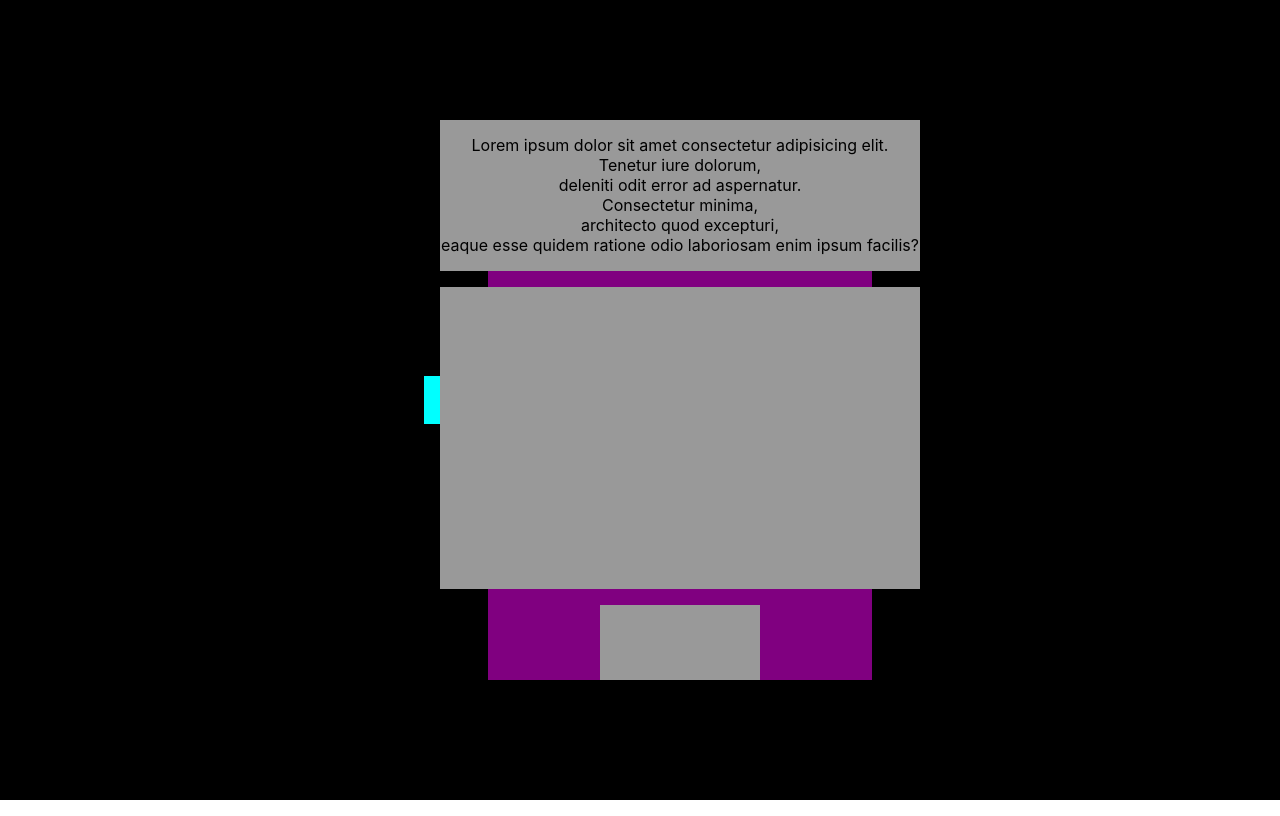
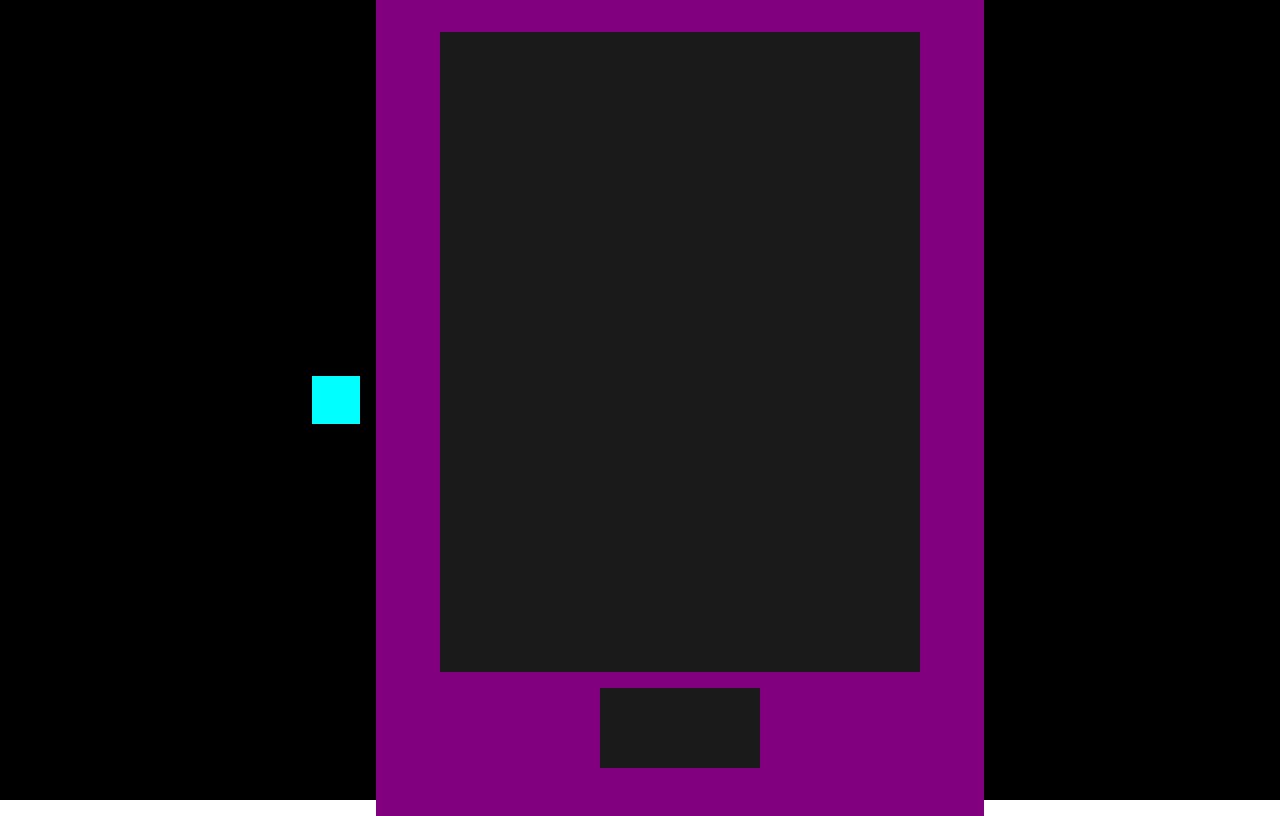
Before and after one commit to suku60/frontend-project-6, a React (Create React App) app: page / in a window 1280 px wide. Built offline with nearby package versions, Linux system fonts and the light colour scheme.

Commit message:
Login and register deleted as components; we're going to make login and register as two different boxes inside of home itself.

```diff
--- a/src/Components/HomeMemes/HomeMemes.css
+++ /dev/null
@@ -1,15 +0,0 @@
-@import url('../../CSS/main.css');
-
-.component_box {
-
-    height: 30em;
-    width: 15em;
-
-    display: flex;
-    flex-direction: column;
-    justify-content: center;
-    align-items: center;
-
-    background-color: aqua;
-
-}
--- a/src/Components/Login/Login.css
+++ /dev/null
@@ -1,71 +0,0 @@
-@import url('../../CSS/main.css');
-
-.component_box {
-
-    height: 70vh;
-    width: 30vw;
-
-    display: flex;
-    flex-direction: column;
-    justify-content: center;
-    align-items: center;
-
-    background-color: var(--color-light-3);
-
-}
-
-.login_message {
-
-    height: 10em;
-    width: 30em;
-
-    display: flex;
-    flex-direction: column;
-    justify-content: center;
-    align-items: center;
-
-    background-color: var(--color-dark-3);
-
-}
-.login_inputs {
-
-    margin-top: 1em;
-
-    height: 20em;
-    width: 30em;
-
-    display: flex;
-    flex-direction: column;
-    justify-content: center;
-    align-items: center;
-
-    background-color: var(--color-dark-3);
-
-
-}
-.login_button {
-
-    margin-top: 1em;
-
-    height: 5em;
-    width: 10em;
-
-    display: flex;
-    flex-direction: column;
-    justify-content: center;
-    align-items: center;
-
-    background-color: var(--color-dark-3);
-
-    transition: var(--transition-1);
-
-    cursor: pointer;
-
-}
-
-.login_button:hover {
-
-    background-color: var(--color-dark-2);
-
-    transition: var(--transition-1);
-}
--- a/src/Components/Login/Login.jsx
+++ /dev/null
@@ -1,25 +0,0 @@
-import React from 'react';
-import './Login.css';
-
-const Login = () => {
-    return (
-       <div className='component_box'>
-
-           <div className="login_message">
-               Lorem ipsum dolor sit amet consectetur adipisicing elit. <br/>
-               Tenetur iure dolorum, <br/>
-               deleniti odit error ad aspernatur. <br/>
-               Consectetur minima, <br/>
-               architecto quod excepturi, <br/>
-               eaque esse quidem ratione odio laboriosam enim ipsum facilis?<br/>
-           </div>
-
-           <div className="login_inputs"></div>
-
-           <div className="login_button"></div>
-
-       </div>
-    )
-};
-
-export default Login;
--- a/src/Components/Register/Register.css
+++ /dev/null
@@ -1,78 +0,0 @@
-@import url('../../CSS/main.css');
-
-/* IDs */
-
-#register_box{
-
-    background-color: var(--color-purple-2);
-}
-
-.component_box {
-
-    height: 70vh;
-    width: 30vw;
-
-    display: flex;
-    flex-direction: column;
-    justify-content: center;
-    align-items: center;
-
-    background-color: var(--color-light-3);
-
-}
-
-.register_message {
-
-    height: 10em;
-    width: 30em;
-
-    display: flex;
-    flex-direction: column;
-    justify-content: center;
-    align-items: center;
-
-    background-color: var(--color-light-3);
-
-}
-.register_inputs {
-
-    margin-top: 1em;
-
-    height: 20em;
-    width: 30em;
-
-    display: flex;
-    flex-direction: column;
-    justify-content: center;
-    align-items: center;
-
-    background-color: var(--color-light-3);
-
-
-}
-.register_button {
-
-    margin-top: 1em;
-
-    height: 5em;
-    width: 10em;
-
-    display: flex;
-    flex-direction: column;
-    justify-content: center;
-    align-items: center;
-
-    background-color: var(--color-light-3);
-
-    transition: var(--transition-1);
-
-    cursor: pointer;
-
-}
-
-.register_button:hover {
-
-    background-color: var(--color-light-2);
-
-    transition: var(--transition-1);
-}
--- a/src/Components/Register/Register.jsx
+++ /dev/null
@@ -1,25 +0,0 @@
-import React from 'react';
-import './Register.css';
-
-const Register = () => {
-    return (
-       <div className='component_box' id="register_box">
-
-           <div className="register_message">
-               Lorem ipsum dolor sit amet consectetur adipisicing elit. <br/>
-               Tenetur iure dolorum, <br/>
-               deleniti odit error ad aspernatur. <br/>
-               Consectetur minima, <br/>
-               architecto quod excepturi, <br/>
-               eaque esse quidem ratione odio laboriosam enim ipsum facilis?<br/>
-           </div>
-
-           <div className="register_inputs"></div>
-
-           <div className="register_button"></div>
-
-       </div>
-    )
-};
-
-export default Register;
--- a/src/Containers/Home/Home.css
+++ b/src/Containers/Home/Home.css
@@ -3,6 +3,10 @@
 #home_box {
 
     flex-direction: row;
+}
+
+#register_box {
+    background-color: var(--color-purple-2);
 }
 
 .container_box {
@@ -30,3 +34,89 @@
 
     cursor: pointer;
 }
+
+.component_box {
+
+    height: 52em;
+    width: 38em;
+
+    display: flex;
+    flex-direction: column;
+    justify-content: center;
+    align-items: center;
+
+    background-color: var(--color-light-1);
+
+
+}
+
+.login_message {
+    margin-bottom: 1em;
+
+    height: 10em;
+    width: 30em;
+
+    display: flex;
+    flex-direction: column;
+    justify-content: center;
+    align-items: center;
+
+    background-color: var(--color-dark-3);
+
+}
+.login_inputs {
+    margin-bottom: 1em;
+
+
+    height: 20em;
+    width: 30em;
+
+    display: flex;
+    flex-direction: column;
+    justify-content: center;
+    align-items: center;
+
+    background-color: var(--color-dark-3);
+
+}
+.login_button {
+
+    height: 5em;
+    width: 10em;
+
+    display: flex;
+    flex-direction: column;
+    justify-content: center;
+    align-items: center;
+
+    background-color: var(--color-dark-3);
+
+}
+.register_inputs {
+
+    margin-bottom: 1em;
+
+    height: 40em;
+    width: 30em;
+
+    display: flex;
+    flex-direction: column;
+    justify-content: center;
+    align-items: center;
+
+    background-color: var(--color-dark-2);
+
+}
+.register_button {
+
+    height: 5em;
+    width: 10em;
+
+    display: flex;
+    flex-direction: column;
+    justify-content: center;
+    align-items: center;
+
+    background-color: var(--color-dark-2);
+
+}
--- a/src/Containers/Home/Home.jsx
+++ b/src/Containers/Home/Home.jsx
@@ -1,17 +1,50 @@
 import React, {useEffect, useState} from 'react';
-import Login from '../../Components/Login/Login';
-import Register from '../../Components/Register/Register';
 import './Home.css';
 
 const Home = () => {
 
+    const [displayLoginButton, setDisplayLoginButton] = useState("none");
+    const [displayRegisterButton, setDisplayRegisterButton] = useState("flex");
+
+    const swapButton = () => {
+
+        if(displayLoginButton === "flex"){
+            setDisplayLoginButton("none")
+            setDisplayRegisterButton("flex")
+        }else{
+            setDisplayLoginButton("flex")
+            setDisplayRegisterButton("none")
+        }
+
+    }
+
+
+
 return (
     <div className="container_box" id="home_box">
+        <div className="login_register_button" id="button_swap" onClick={()=>swapButton()}></div>
 
-        <div className="login_register_button"></div>
+        <div className="component_login" style={{display : displayLoginButton}}>
+            <div className='component_box'>
+            <div className="login_message">
+                Lorem ipsum dolor sit amet consectetur adipisicing elit. <br/>
+                Tenetur iure dolorum, <br/>
+                deleniti odit error ad aspernatur. <br/>
+                Consectetur minima, <br/>
+                architecto quod excepturi, <br/>
+                eaque esse quidem ratione odio laboriosam enim ipsum facilis?<br/>
+            </div>
+            <div className="login_inputs"></div>
+            <div className="login_button"></div>
+            </div>
+        </div>
+        <div className="component_register" style={{display : displayRegisterButton}}>
+            <div className='component_box' id="register_box">
+            <div className="register_inputs"></div>
 
-        {/* <Login/> */}
-        <Register/>
+            <div className="register_button"></div>
+
+       </div></div>
 
     </div>
     )
```
Also changed, not shown: src/Components/HomeMemes/HomeMemes.jsx (deleted, +0 -17 lines).
